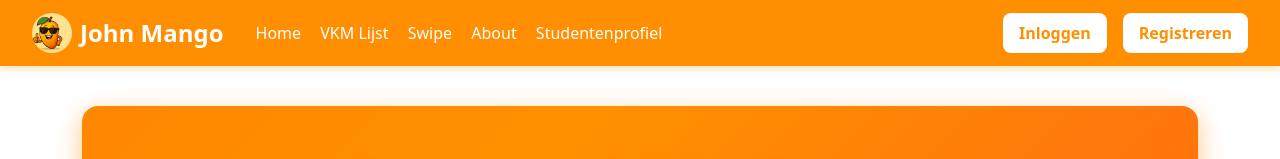
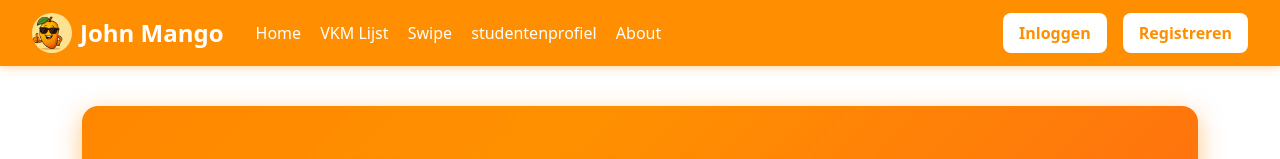
Before and after one commit to JohnBeunBV/KeuzeKompasJohnMango, a React (Vite) app in the folder react-app/: page / in a window 1280 px wide. Shown: the top 159 px of the page. Built offline with nearby package versions, Linux system fonts and the light colour scheme; no server answers.

Commit message:
layout fix

```diff
--- a/react-app/src/presentation/components/layout.tsx
+++ b/react-app/src/presentation/components/layout.tsx
@@ -64,10 +64,8 @@ const Layout: React.FC = () => {
                             <Link to="/" className="nav-link">Home</Link>
                             <Link to="/vkms" className="nav-link">VKM Lijst</Link>
                             <Link to="/swipe" className="nav-link">Swipe</Link>
+                            <Link to="/studentenprofiel" className="nav-link">studentenprofiel</Link>
                             <Link to="/about" className="nav-link">About</Link>
-                            <Link to="/studentenprofiel" className="nav-link">
-                                Studentenprofiel
-                            </Link>
 
                             {roles.includes("teacher") && (
                                 <Link to="/teacher" className="nav-link role-link teacher">
```
